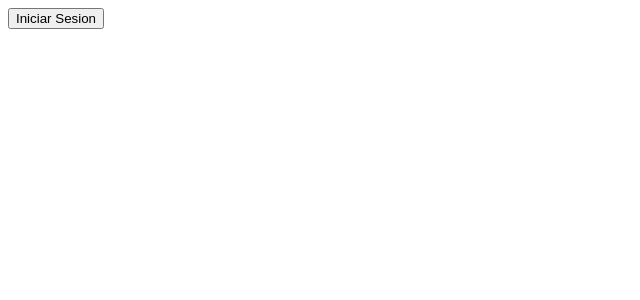
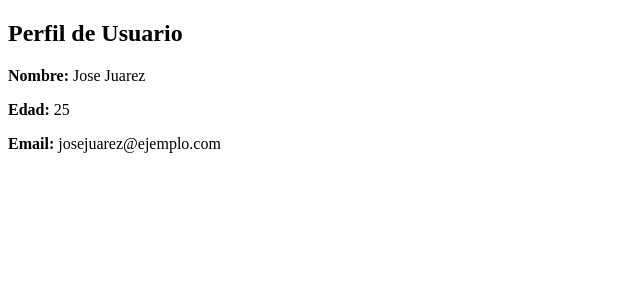
Before and after one commit to CapHdz/App-Rick-and-Morty, a React (Vite) app: page / in a window 1280 px wide. Shown: the top 300 px of the page, without its empty margins (0-640 px from the left). Built offline with nearby package versions, Linux system fonts and the light colour scheme.

Commit message:
changes to profile
test profile

```diff
--- a/index.html
+++ b/index.html
@@ -3,7 +3,6 @@
   <head>
     <meta charset="UTF-8" />
     <meta name="viewport" content="width=device-width, initial-scale=1.0" />
-    <title>Rick & Morty</title>
   </head>
   <body>
     <div id="root"></div>
--- a/package.json
+++ b/package.json
@@ -12,6 +12,7 @@
   "dependencies": {
     "@auth0/auth0-react": "^2.1.1",
     "axios": "^1.4.0",
+    "bootstrap": "^5.3.0",
     "react": "^18.2.0",
     "react-dom": "^18.2.0"
   },
@@ -20,7 +21,7 @@
     "@types/react-dom": "^18.0.11",
     "@vitejs/plugin-react": "^4.0.0",
     "eslint": "^8.38.0",
-    "eslint-plugin-react": "^7.32.2",
+    "eslint-plugin-react": "^7.25.3",
     "eslint-plugin-react-hooks": "^4.6.0",
     "eslint-plugin-react-refresh": "^0.3.4",
     "vite": "^4.3.9"
--- a/src/App.jsx
+++ b/src/App.jsx
@@ -1,9 +1,11 @@
+import Profile from './components/profile'
 import Login from './components/login'
+import Logout from './components/logout'
 
 function App() {
 
   return (
-    <Login/>
+    <Profile />
     )
 }
 
--- /dev/null
+++ b/src/components/profile.jsx
@@ -0,0 +1,28 @@
+import React from 'react';
+
+class PerfilDeUsuario extends React.Component {
+  constructor(props) {
+    super(props);
+
+    this.state = {
+      nombre: 'Jose Juarez',
+      edad: 25,
+      email: 'josejuarez@ejemplo.com'
+    };
+  }
+
+  render() {
+    const { nombre, edad, email } = this.state;
+
+    return (
+      <div>
+        <h2>Perfil de Usuario</h2>
+        <p><strong>Nombre:</strong> {nombre}</p>
+        <p><strong>Edad:</strong> {edad}</p>
+        <p><strong>Email:</strong> {email}</p>
+      </div>
+    );
+  }
+}
+
+export default PerfilDeUsuario;
```
Also changed, not shown: 1 other file (tests, documents, lock files or other folders).
